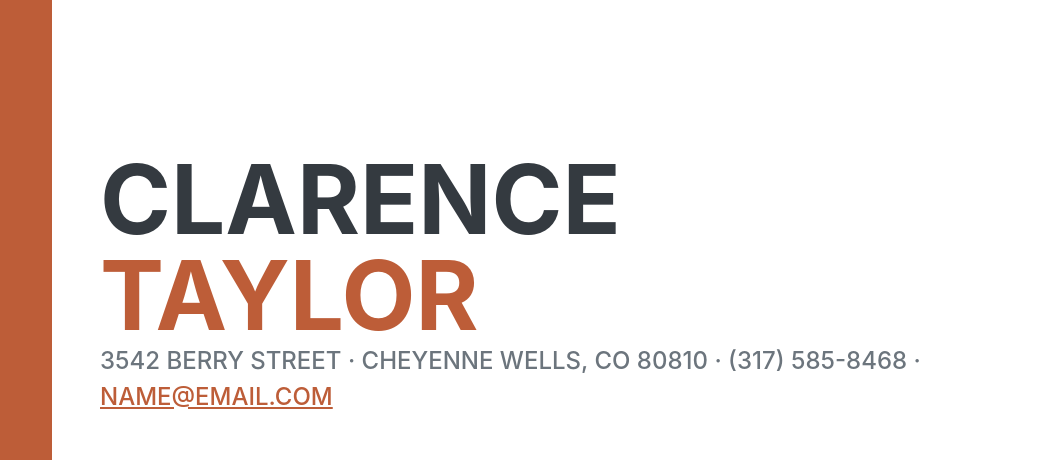
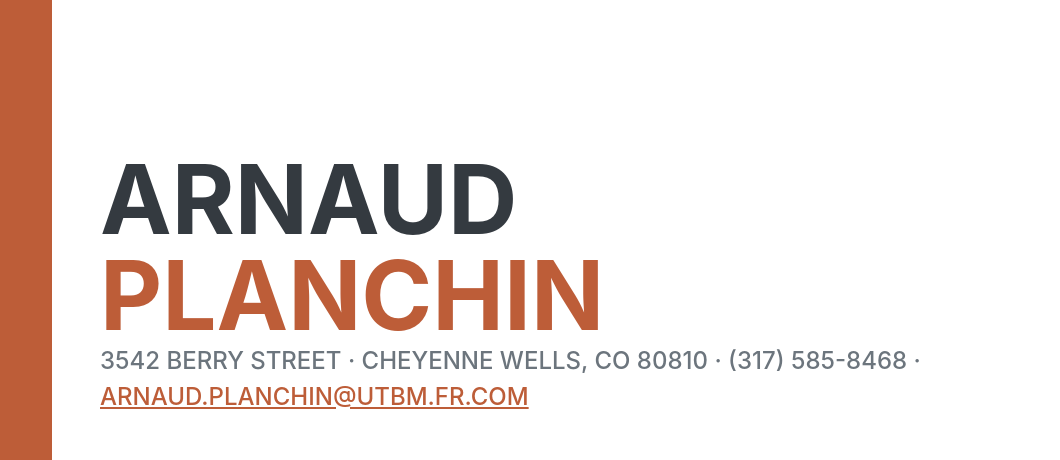
Before and after one commit to arnaud-planchin/arnaud-planchin.github.io, a plain HTML site: page index.html in a window 1280 px wide. Shown: the top 460 px of the page, 220-1280 px from the left. Drawn offline with nearby package versions, Linux system fonts and the light colour scheme; a web font is replaced by a local one.

Commit message:
changement

```diff
--- a/index.html
+++ b/index.html
@@ -40,16 +40,16 @@
             <section class="resume-section" id="about">
                 <div class="resume-section-content">
                     <h1 class="mb-0">
-                        Clarence
-                        <span class="text-primary">Taylor</span>
+                        Arnaud
+                        <span class="text-primary">Planchin</span>
                     </h1>
                     <div class="subheading mb-5">
                         3542 Berry Street · Cheyenne Wells, CO 80810 · (317) 585-8468 ·
-                        <a href="mailto:name@email.com">name@email.com</a>
+                        <a href="mailto:name@email.com">arnaud.planchin@utbm.fr.com</a>
                     </div>
                     <p class="lead mb-5">I am experienced in leveraging agile frameworks to provide a robust synopsis for high level overviews. Iterative approaches to corporate strategy foster collaborative thinking to further the overall value proposition.</p>
                     <div class="social-icons">
-                        <a class="social-icon" href="#!"><i class="fab fa-linkedin-in"></i></a>
+                        <a class="social-icon" href="www.linkedin.com/in/arnaud-planchin-8aa84a274"><i class="fab fa-linkedin-in"></i></a>
                         <a class="social-icon" href="#!"><i class="fab fa-github"></i></a>
                         <a class="social-icon" href="#!"><i class="fab fa-twitter"></i></a>
                         <a class="social-icon" href="#!"><i class="fab fa-facebook-f"></i></a>
```
Also changed, not shown: 1 other file.
